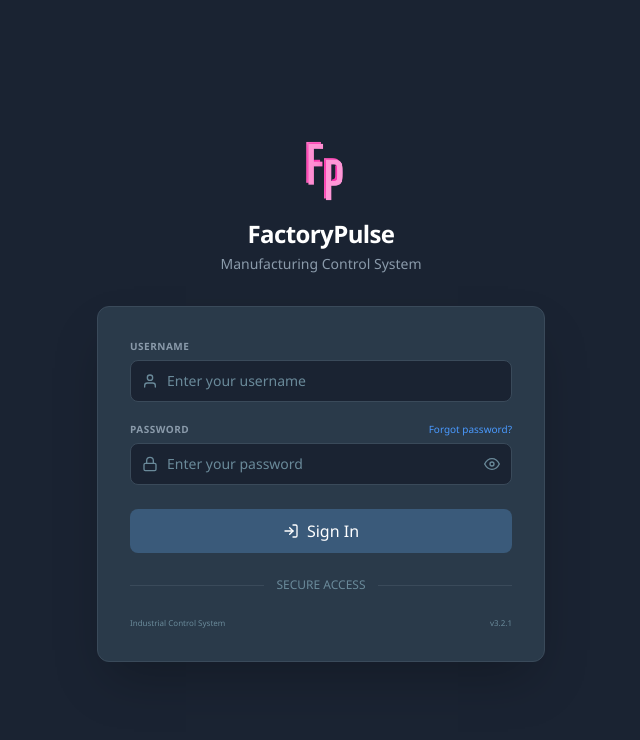
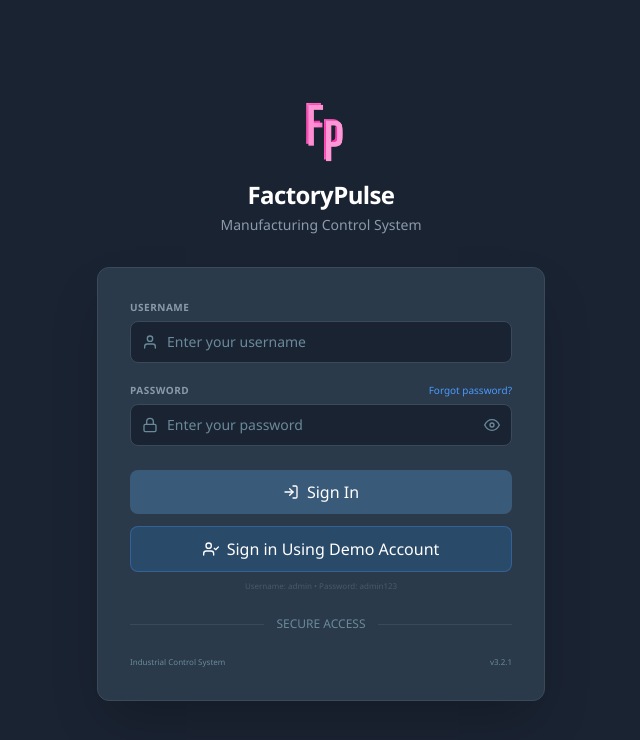
Before and after one commit to dharshithdev/Factory-Pulse, a React (Vite) app in the folder client/: page /login in a window 1280 px wide. Shown: the top 740 px of the page, without its empty margins (319-959 px from the left). Built offline with nearby package versions, Linux system fonts and the light colour scheme; no server answers.

Commit message:
Added Demo Account Login

```diff
--- a/client/src/components/AlertTable.jsx
+++ b/client/src/components/AlertTable.jsx
@@ -116,7 +116,7 @@ function AlertTable({ alerts }) {
                                             "bg-blue-500"
                                         } ${getStatusDot(alert.severity)}`}></div>
                                         <span className="text-white font-['Segoe_UI','Arial',sans-serif] text-xs font-semibold">
-                                            {alert.machine.machineCode}
+                                            {alert.machine?.machineCode || "No Alert"}
                                         </span>
                                     </div>
                                 </td>
--- a/client/src/pages/Login.jsx
+++ b/client/src/pages/Login.jsx
@@ -2,7 +2,7 @@ import { useState } from "react";
 import { useNavigate } from "react-router-dom";
 import { login as loginService } from "../services/auth.service";
 import { useAuth } from "../context/AuthContext";
-import { FiLock, FiUser, FiEye, FiEyeOff, FiLogIn } from "react-icons/fi";
+import { FiLock, FiUser, FiEye, FiEyeOff, FiLogIn, FiUserCheck } from "react-icons/fi";
 
 function Login() {
   const [username, setUsername] = useState("");
@@ -10,6 +10,7 @@ function Login() {
   const [error, setError] = useState("");
   const [showPassword, setShowPassword] = useState(false);
   const [isLoading, setIsLoading] = useState(false);
+  const [isDemoLoading, setIsDemoLoading] = useState(false);
 
   const navigate = useNavigate();
   const { login } = useAuth();
@@ -27,6 +28,28 @@ function Login() {
       setError(error.response?.data?.message || "Login failed. Please check your credentials.");
     } finally {
       setIsLoading(false);
+    }
+  };
+
+  const handleDemoLogin = async () => {
+    setError("");
+    setIsDemoLoading(true);
+
+    try {
+      // Auto-fill credentials
+      setUsername("admin");
+      setPassword("admin123");
+
+      const data = await loginService({
+        username: "admin",
+        password: "admin123"
+      });
+      login(data.admin, data.token);
+      navigate("/dashboard");
+    } catch (error) {
+      setError(error.response?.data?.message || "Demo login failed. Please try again.");
+    } finally {
+      setIsDemoLoading(false);
     }
   };
 
@@ -123,7 +146,7 @@ function Login() {
             {/* Submit Button */}
             <button
               type="submit"
-              disabled={isLoading}
+              disabled={isLoading || isDemoLoading}
               className="w-full bg-[#3a5a7a] hover:bg-[#4a6a8a] active:bg-[#5a7a9a] text-white font-['Segoe_UI','Arial',sans-serif] font-medium py-2.5 rounded-lg transition-all duration-200 disabled:opacity-50 disabled:cursor-not-allowed flex items-center justify-center gap-2"
             >
               {isLoading ? (
@@ -141,6 +164,34 @@ function Login() {
                 </>
               )}
             </button>
+
+            {/* Demo Account Button */}
+            <div className="mt-3">
+              <button
+                type="button"
+                onClick={handleDemoLogin}
+                disabled={isLoading || isDemoLoading}
+                className="w-full bg-[#2a4a6a] hover:bg-[#3a5a7a] active:bg-[#4a6a8a] text-white font-['Segoe_UI','Arial',sans-serif] font-medium py-2.5 rounded-lg transition-all duration-200 disabled:opacity-50 disabled:cursor-not-allowed flex items-center justify-center gap-2 border border-[#4a9aff]/30"
+              >
+                {isDemoLoading ? (
+                  <>
+                    <svg className="animate-spin h-4 w-4 text-white" xmlns="http://www.w3.org/2000/svg" fill="none" viewBox="0 0 24 24">
+                      <circle className="opacity-25" cx="12" cy="12" r="10" stroke="currentColor" strokeWidth="4"></circle>
+                      <path className="opacity-75" fill="currentColor" d="M4 12a8 8 0 018-8V0C5.373 0 0 5.373 0 12h4zm2 5.291A7.962 7.962 0 014 12H0c0 3.042 1.135 5.824 3 7.938l3-2.647z"></path>
+                    </svg>
+                    <span>Logging in...</span>
+                  </>
+                ) : (
+                  <>
+                    <FiUserCheck className="h-4 w-4" />
+                    <span>Sign in Using Demo Account</span>
+                  </>
+                )}
+              </button>
+              <p className="text-[8px] text-[#4a5a6a] text-center mt-2 font-['Segoe_UI','Arial',sans-serif]">
+                Username: admin • Password: admin123
+              </p>
+            </div>
 
             {/* Divider */}
             <div className="relative my-6">
```
Also changed, not shown: 2 other files (tests, documents, lock files or other folders).
